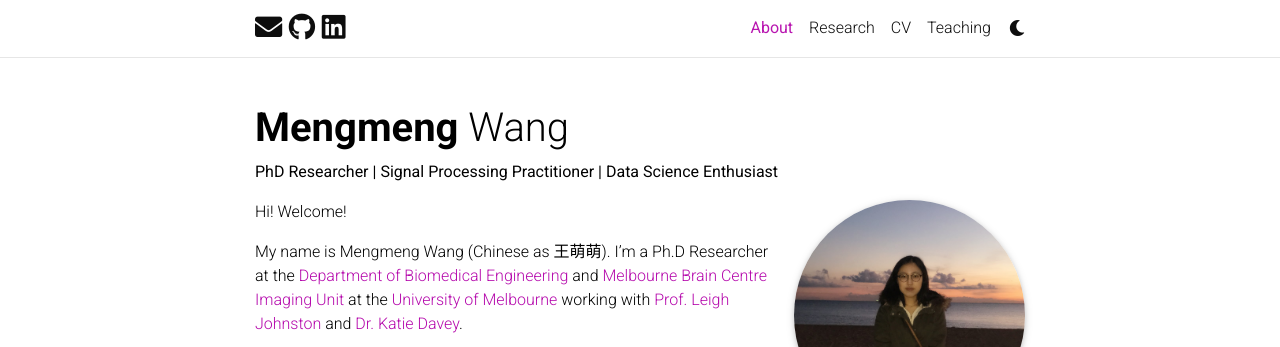
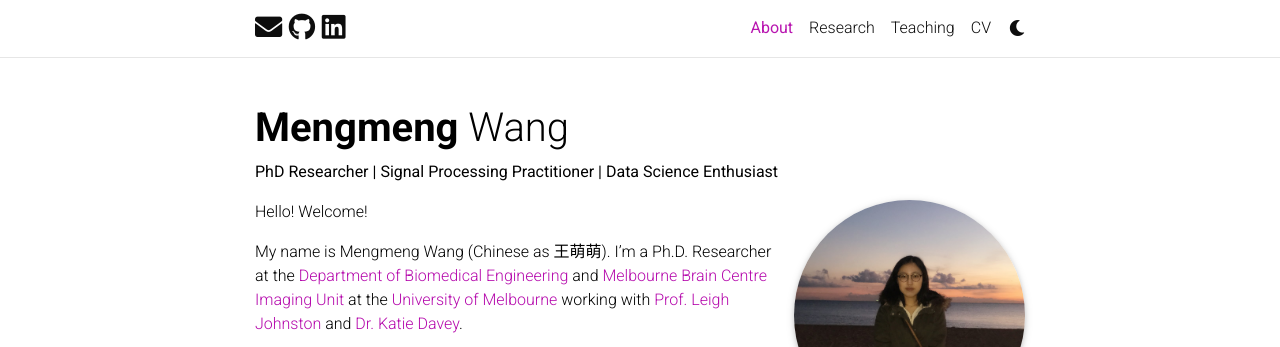
Before and after one commit to mengmwang/mengmwang.github.io, a Jekyll site: the page built from _pages/about.md, in a window 1280 px wide. Shown: the top 347 px of the page. Built offline with Jekyll 4.4.1, drawn with Linux system fonts in a browser that asks for light colours; full-size pictures stand in for the smaller copies a plugin makes; comment, search, counter and statistics services are not loaded; a style sheet for code colours, icons or effects is not loaded.

```diff
--- a/_pages/about.md
+++ b/_pages/about.md
@@ -19,9 +19,9 @@ selected_papers: false # includes a list of papers marked as "selected={true}"
 social: true  # includes social icons at the bottom of the page
 ---
 
-Hi! Welcome!
+Hello! Welcome!
 
-My name is Mengmeng Wang (Chinese as 王萌萌). I'm a Ph.D Researcher at the [Department of Biomedical Engineering](https://biomedical.eng.unimelb.edu.au/) and [Melbourne Brain Centre Imaging Unit](https://medicine.unimelb.edu.au/school-structure/medicine/research/mbciu) at the [University of Melbourne](https://www.unimelb.edu.au/) working with [Prof. Leigh Johnston](https://findanexpert.unimelb.edu.au/profile/15352-leigh-johnston) and [Dr. Katie Davey](https://findanexpert.unimelb.edu.au/profile/145109-katie-davey).
+My name is Mengmeng Wang (Chinese as 王萌萌). I'm a Ph.D. Researcher at the [Department of Biomedical Engineering](https://biomedical.eng.unimelb.edu.au/) and [Melbourne Brain Centre Imaging Unit](https://medicine.unimelb.edu.au/school-structure/medicine/research/mbciu) at the [University of Melbourne](https://www.unimelb.edu.au/) working with [Prof. Leigh Johnston](https://findanexpert.unimelb.edu.au/profile/15352-leigh-johnston) and [Dr. Katie Davey](https://findanexpert.unimelb.edu.au/profile/145109-katie-davey).
 
 My current research interests include statistical signal processing methods used in functional brain imaging applications. Previously, I have been working on image processing, telecommunications engineering and various projects across electrical engineering, biomedical engineering and computer science.
 
```
Also changed, not shown: _pages/teaching.md (+1 -1 lines).
